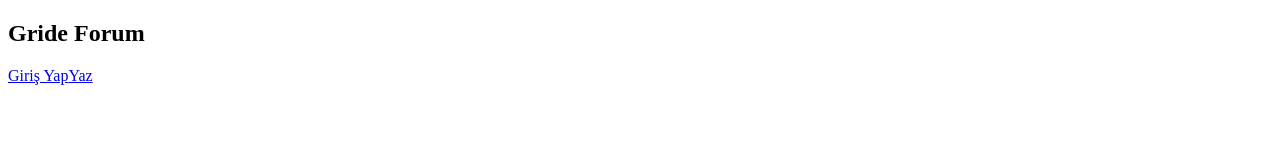
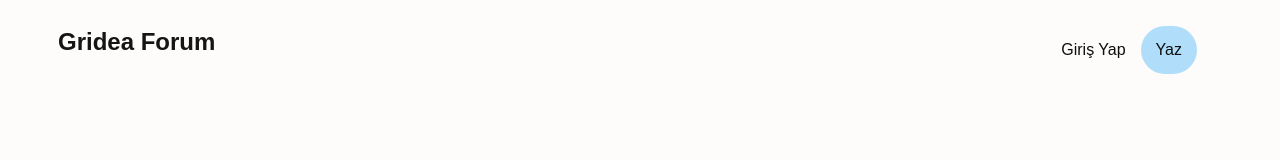
Before and after one commit to elcinkaya/GrideaBitirmeProjesi, a website: page views/index.html in a window 1280 px wide. Drawn offline with Linux system fonts and the light colour scheme.

Commit message:
added navbar

```diff
--- a/public/style.css
+++ b/public/style.css
@@ -0,0 +1,45 @@
+body{
+    font-family: Arial, Helvetica, sans-serif;
+    background-color: rgb(253, 252, 251);
+}
+
+/*=================== NAV ===================*/
+.nav_header{
+  width: 100%;
+  top: 0;
+  left: 0;
+  background-color: rgb(253, 252, 251);
+  align-content: center;
+}
+
+#nav-name{
+    color: rgba(0, 0, 0, 0.918);
+    text-decoration: none;
+}
+
+.nav_list{
+    display: flex;
+    align-items: center;
+    justify-content: flex-end;
+    margin-top: -65px;
+    margin-right:  60px;
+}
+
+.nav-header{
+margin-left: 50px;
+}
+
+.nav_link{
+    color: rgb(15, 15, 15);
+    text-decoration: none;
+}
+
+#yaz{
+    background-color: rgba(135, 206, 250, 0.651);
+    margin: 15px;
+    padding: 15px;
+    border-radius: 100px;
+    text-align: center;
+}
+
+/*=================== LOGIN ===================*/
--- a/views/index.html
+++ b/views/index.html
@@ -7,13 +7,19 @@
     <link rel="stylesheet" href="../public/style.css">
 </head>
 <body>
-    <nav>
-        <h1>Gride Forum</h1>
-        <a href="login">Giriş Yap</a><a href="note">Yaz</a>
+    <header class="nav_header">
+        <nav class="nav-header">
+            <a href="index.html" id="nav-name"><h1>Gridea Forum</h1></a>
 
+            <div class="nav_list">
 
+           <a href="../views/login.html" class="nav_link">Giriş Yap</a>
 
-    </nav>
+           <a href="../views/dashboard.html" id="yaz" class="nav_link">Yaz</a>
+
+            </div>
+        </nav>
+    </header>
 
 
 
```
Also changed, not shown: views/login.html (+11 -0 lines).
